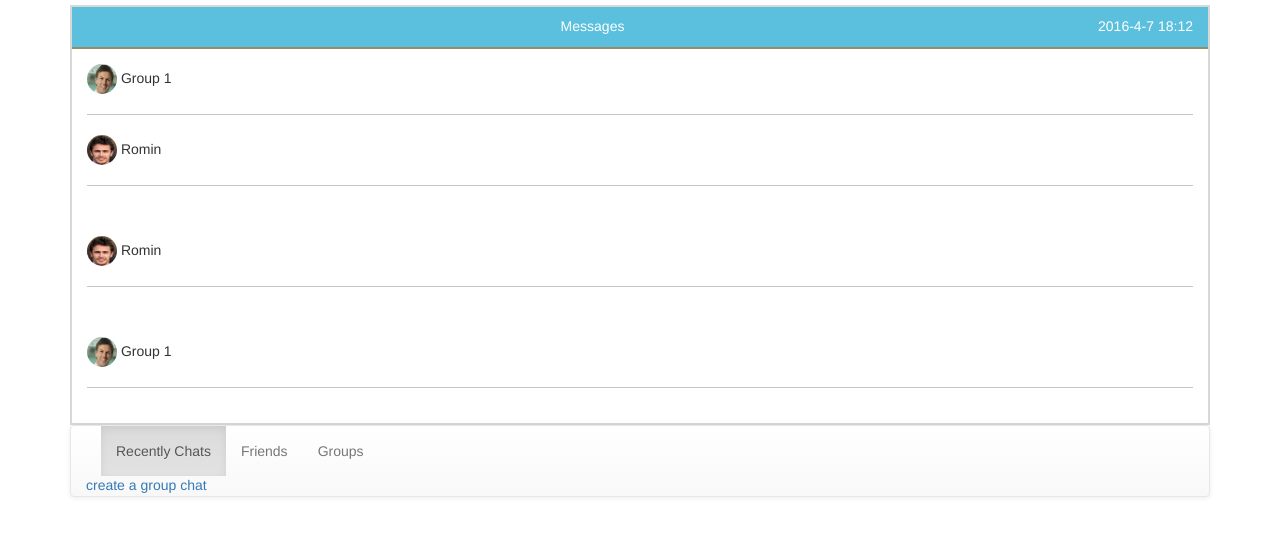
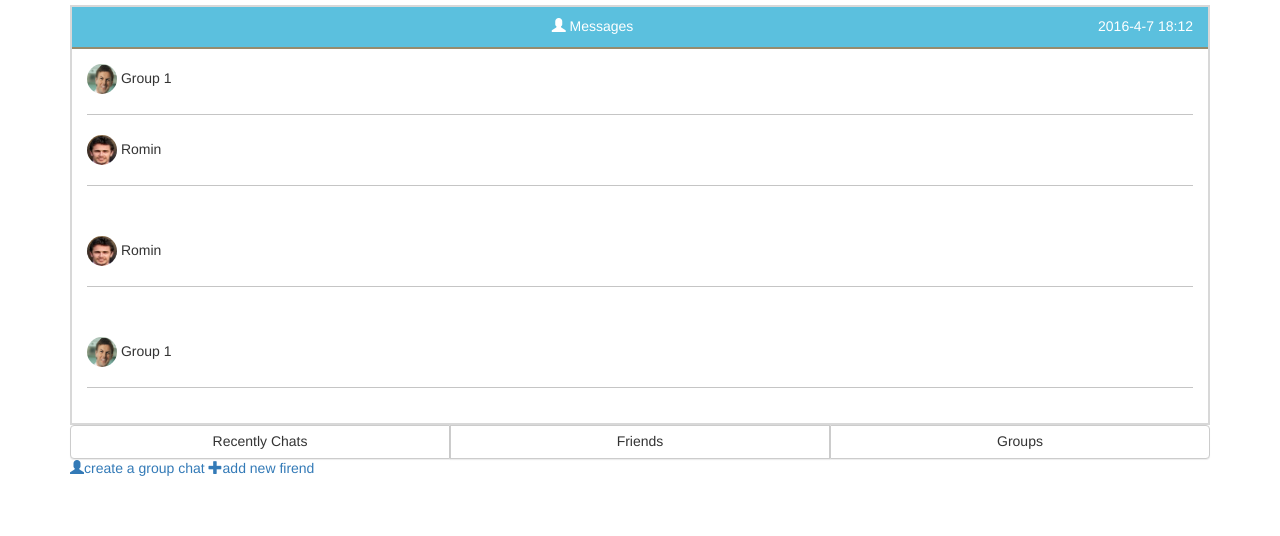
Before and after one commit to summer2200/lixue-chatroom, a Node server app: template views/personalPage.ejs in a window 1280 px wide. Shown: the top 536 px of the page. Run offline with Node 20, Linux system fonts and the light colour scheme; the template is opened without the code that fills it, so the values that code supplies are empty; some libraries are stand-ins or nearby versions; some web fonts are replaced.

Commit message:
modified search page& personalPage

```diff
--- a/views/personalPage.ejs
+++ b/views/personalPage.ejs
@@ -28,7 +28,8 @@
             <div class="col-lg-12 col-md-12 col-sm-12 divide-bar">
                 <div class="chat-box-new-div">
                     <div class="chat-box-new-head">
-                        <span class="pull-left"><%= userName %></span>
+                        <span class="glyphicon glyphicon-user"></span>
+                        <span class="pull-left"><b><i><%= userName %></i></b></span>
                         <span>Messages</span>
                         <span class="pull-right">2016-4-7 18:12</span>
                     </div>
@@ -52,98 +53,14 @@
                         <hr class="hr-clas-low" />
                     </div>
             </div>
-    <nav class="navbar navbar-default">
-        <div class="container-fluid">
-          <div id="navbar" class="navbar-collapse collapse bottombar">
-            <ul class="nav navbar-nav">
-                <li class="active">
-                    <a href="#recently" rel="recently">Recently Chats</a>
-                </li>
-                <li>
-                    <a href="#friends" rel="friends">Friends</a>
-                </li>
-                <li>
-                    <a href="#groups" rel="groups">Groups</a>
-                </li>
-            </ul>
-          </div><!--/.nav-collapse -->
 
-          <a href="/create-group">create a group chat</a>
-        </div><!--/.container-fluid -->
-    </nav>
-
-            <!-- <div class="col-lg-3 col-md-3 col-sm-3">
-                <div class="chat-box-online-div">
-                    <div class="chat-box-online-head">
-                        ONLINE USERS (120)
-                    </div>
-                    <div class="panel-body chat-box-online">
-
-                        <div class="chat-box-online-left">
-                            <img src="../img/user.png" alt="bootstrap Chat box user image" class="img-circle" />
-                            -  Justine Goliyad
-                            <br />
-                            ( <small>Active from 3 hours</small> )
-                        </div>
-                        <hr class="hr-clas-low" />
-
-                        <div class="chat-box-online-right">
-                            <img src="../img/user.gif" alt="bootstrap Chat box user image" class="img-circle" />
-                            -  Romin Royeelin
-                            <br />
-                            ( <small>Active from 10 hours</small> )
-                        </div>
-                        <hr class="hr-clas-low" />
-                        <div class="chat-box-online-left">
-                            <img src="../img/user.png" alt="bootstrap Chat box user image" class="img-circle" />
-                            -  Justine Goliyad
-                            <br />
-                            ( <small>Active from 3 hours</small> )
-                        </div>
-                        <hr class="hr-clas-low" />
-
-                        <div class="chat-box-online-right">
-                            <img src="../img/user.gif" alt="bootstrap Chat box user image" class="img-circle" />
-                            -  Romin Royeelin
-                            <br />
-                            ( <small>Active from 10 hours</small> )
-                        </div>
-                        <hr class="hr-clas-low" />
-                        <div class="chat-box-online-left">
-                            <img src="../img/user.png" alt="bootstrap Chat box user image" class="img-circle" />
-                            -  Justine Goliyad
-                            <br />
-                            ( <small>Active from 3 hours</small> )
-                        </div>
-                        <hr class="hr-clas-low" />
-
-                        <div class="chat-box-online-right">
-                            <img src="../img/user.gif" alt="bootstrap Chat box user image" class="img-circle" />
-                            -  Romin Royeelin
-                            <br />
-                            ( <small>Active from 10 hours</small> )
-                        </div>
-                        <hr class="hr-clas-low" />
-                        <div class="chat-box-online-left">
-                            <img src="../img/user.png" alt="bootstrap Chat box user image" class="img-circle" />
-                            -  Justine Goliyad
-                            <br />
-                            ( <small>Active from 3 hours</small> )
-                        </div>
-                        <hr class="hr-clas-low" />
-
-                        <div class="chat-box-online-right">
-                            <img src="../img/user.gif" alt="bootstrap Chat box user image" class="img-circle" />
-                            -  Romin Royeelin
-                            <br />
-                            ( <small>Active from 10 hours</small> )
-                        </div>
-                        <hr class="hr-clas-low" />
-                    </div>
-
-                </div>
-
-            </div> -->
+            <div class="btn-group btn-group-justified" role="group" aria-label="Justified button group">
+                <a href="#recently" rel="recently" class="btn btn-default" role="button">Recently Chats</a>
+                <a href="#friends" rel="friends" class="btn btn-default" role="button">Friends</a>
+                <a href="#groups" rel="groups" class="btn btn-default" role="button">Groups</a>
+            </div>
+            <a href="/create-group"><span class="glyphicon glyphicon-user"></span>create a group chat</a>
+            <a href="/search"><span class="glyphicon glyphicon-plus"></span>add new firend</a>
         </div>
     </div>
 </body>
```
Also changed, not shown: views/search.ejs (+12 -1 lines).
